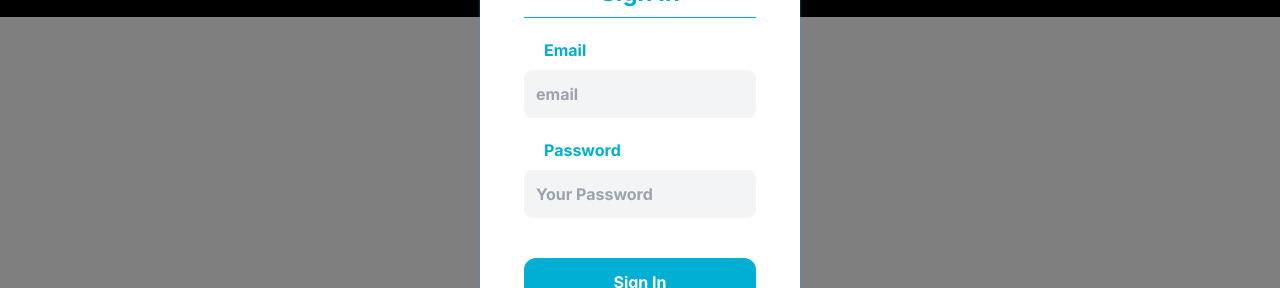
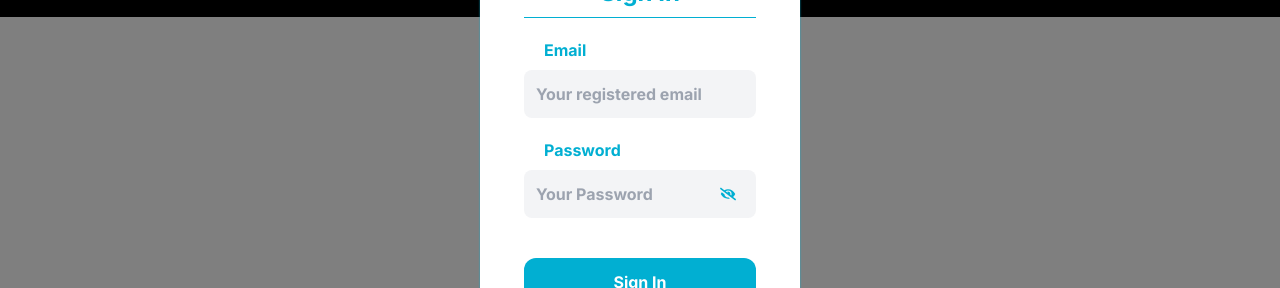
Before and after one commit to juandape/efloraldesigns, a Next.js app: page /header in a window 1280 px wide. Both pictures are taken after a click on the button 1180 px from the left and 43 px from the top of the page. Shown: the part 229-517 px from the top of the page. Built offline with nearby package versions, Linux system fonts and the light colour scheme; no server answers.

Commit message:
perf: login

```diff
--- a/src/components/Login.tsx
+++ b/src/components/Login.tsx
@@ -2,30 +2,61 @@
 
 import { useState } from 'react';
 import { buttonStyles, inputStyles, labelStyles } from '@/styles/Styles';
+import { FaRegEye, FaEyeSlash } from 'react-icons/fa';
 import Swal from 'sweetalert2';
 import { useRouter } from 'next/navigation';
 import Link from 'next/link';
+import axios from 'axios';
+import Cookies from 'js-cookie';
+
+const BASE_URL = process.env.NEXT_PUBLIC_BASE_URL;
+const url = `${BASE_URL}/auth/local/login`;
+
+interface Props {
+  toggleModal: () => void;
+}
 
 const initialFormState = {
   email: '',
   password: '',
 };
 
-export default function Login({ toggleModal }: { toggleModal: () => void }) {
+export default function Login({ toggleModal }: Props) {
   const [data, setData] = useState(initialFormState);
+  const [showPassword, setShowPassword] = useState(false);
   const router = useRouter();
+
+  const togglePassword = () => {
+    setShowPassword((prev) => !prev);
+  };
 
   const handleSubmit = (event: React.FormEvent) => {
     event.preventDefault();
-    setData(initialFormState);
+    console.log(data, url);
+    axios
+      .post(url, data)
+      .then((res) => {
+        console.log(res.data);
+        Cookies.set('token', res.data.jwtToken, { expires: 7 });
+        Cookies.set('user', JSON.stringify(res.data.profile), { expires: 7 });
         Swal.fire({
-      title: `Welcome Back ${data.email}!`,
+          title: `Welcome Back ${res.data.profile.name}!`,
           text: 'You have successfully signed in!',
           icon: 'success',
           confirmButtonText: 'OK',
         });
+        router.push('/admin-tools');
         toggleModal();
-    router.push('/admin-tools');
+      })
+      .catch((error) => {
+        console.error(error);
+        Swal.fire({
+          title: 'Oops...',
+          text: 'Bad credentials, please try again!',
+          icon: 'error',
+          confirmButtonText: 'OK',
+        });
+      });
   };
 
   const handleChange = (event: React.ChangeEvent<HTMLInputElement>) => {
@@ -51,15 +82,16 @@ export default function Login({ toggleModal }: { toggleModal: () => void }) {
           id='email'
           name='email'
           className={inputStyles}
-          placeholder='email'
+          placeholder='Your registered email'
           value={data.email}
           onChange={handleChange}
         />
+        <div className='relative flex flex-col'>
           <label htmlFor='password' className={labelStyles}>
             Password
           </label>
           <input
-          type='password'
+            type={showPassword ? 'text' : 'password'}
             id='password'
             name='password'
             className={inputStyles}
@@ -67,6 +99,21 @@ export default function Login({ toggleModal }: { toggleModal: () => void }) {
             value={data.password}
             onChange={handleChange}
           />
+          <span className='absolute right-5 top-12'>
+            {showPassword ? (
+              <FaRegEye
+                onClick={togglePassword}
+                className='text-blue-sky cursor-pointer'
+              />
+            ) : (
+              <FaEyeSlash
+                onClick={togglePassword}
+                className='text-blue-sky cursor-pointer'
+              />
+            )}
+          </span>
+        </div>
+
         <button type='submit' className={`mt-5 ${buttonStyles}`}>
           Sign In
         </button>
```
Lines whose indentation alone changed are shown as unchanged.
